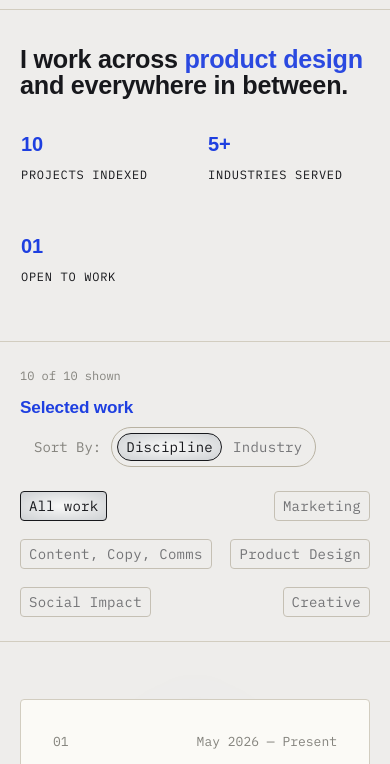
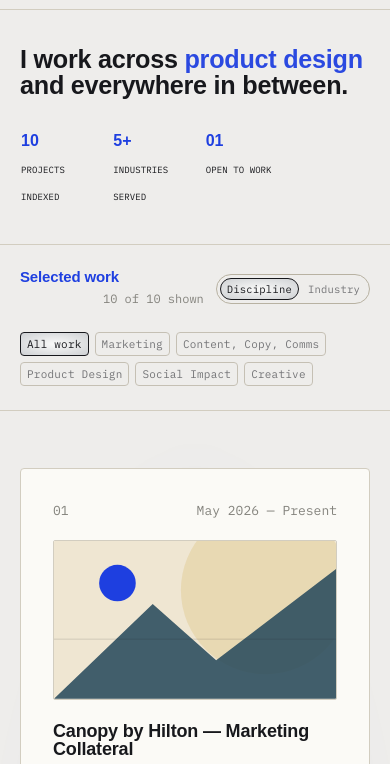
Before and after one commit to emilysmyat/design, a plain HTML site: page index.html in a window 390 px wide. Shown: the part 55-819 px from the top of the page. Drawn offline with Linux system fonts and the light colour scheme; a web font is replaced by a local one.

Commit message:
Update CSS transitions and layout styles

```diff
--- a/index.html
+++ b/index.html
@@ -310,7 +310,7 @@ section.tight{padding-top:0;}
   filter:blur(20px);
   opacity:0;
   pointer-events:none;
-  transition:opacity 1s var(--ease);
+  transition:opacity 2s ease-in-out;
 }
 #aboutHeading.nav-pulse::before,
 #contactHeading.nav-pulse::before{
@@ -521,30 +521,44 @@ section.tight{padding-top:0;}
   .navtoggle{display:block;}
   .hero{padding:36px 0;}
   .hero-sub-row{flex-direction:column;gap:20px;}
-  .hero-stats{flex-wrap:wrap;}
-  .hero-stat{flex:1 1 45%;margin-bottom:16px;}
+  .hero-stats{flex-wrap:nowrap;gap:10px;}
+  .hero-stat{flex:1;margin-bottom:0;min-width:0;}
+  .hero-stat .num{font-size:16px;}
+  .hero-stat .lbl{font-size:9px;letter-spacing:.01em;}
   .project-grid{grid-template-columns:1fr;}
   .about-grid{grid-template-columns:1fr;gap:48px;}
   .about-contact-col{display:block;}
+  .about-contact-heading{margin-left:auto;margin-right:auto;}
   .about-resume-btn{margin-top:32px;transform:none;}
   #contact .eyebrow{transform:none;}
   .contact-row{flex-direction:column;align-items:flex-start;}
   .work-head-row{
-    display:flex;
-    flex-direction:column;
-    align-items:flex-start;
-    gap:10px;
+    display:grid;
+    grid-template-columns:1fr auto;
+    grid-template-rows:auto auto;
+    align-items:center;
+    column-gap:12px;
+    row-gap:4px;
+  }
+  .work-head-row h2{grid-column:1;grid-row:1;justify-self:start;}
+  .work-head-row .filter-count{
+    grid-column:1;grid-row:2;
+    width:auto;margin-left:0;margin-bottom:0;order:0;
   }
   .work-head-row .sort-controls{
+    grid-column:2;grid-row:1 / span 2;
     display:flex;
     align-items:center;
-    gap:10px;
+    gap:8px;
   }
   .work-head-row .sort-controls .sort-label{
-    position:static;
-    transform:none;
+    display:none;
   }
-  .filter-count{width:100%;margin-left:0;order:-1;margin-bottom:4px;}
+  .work-head-row h2{font-size:15px;}
+  .mode-toggle{padding:3px;}
+  .mode-btn{font-size:10.5px;padding:3px 6px;}
+  .chip{font-size:11px;padding:4px 6px;}
+  .filterbar-inner.chip-row{justify-content:flex-start;gap:6px;}
 }
 </style>
 </head>
@@ -1028,7 +1042,7 @@ section.tight{padding-top:0;}
     clearTimeout(headingEl._pulseTimeout);
     headingEl._pulseTimeout = setTimeout(function(){
       headingEl.classList.remove('nav-pulse');
-    }, 1700);
+    }, 2700);
   }
 
   var aboutNavLink = document.querySelector('.topnav a[href="#about"]');
```
